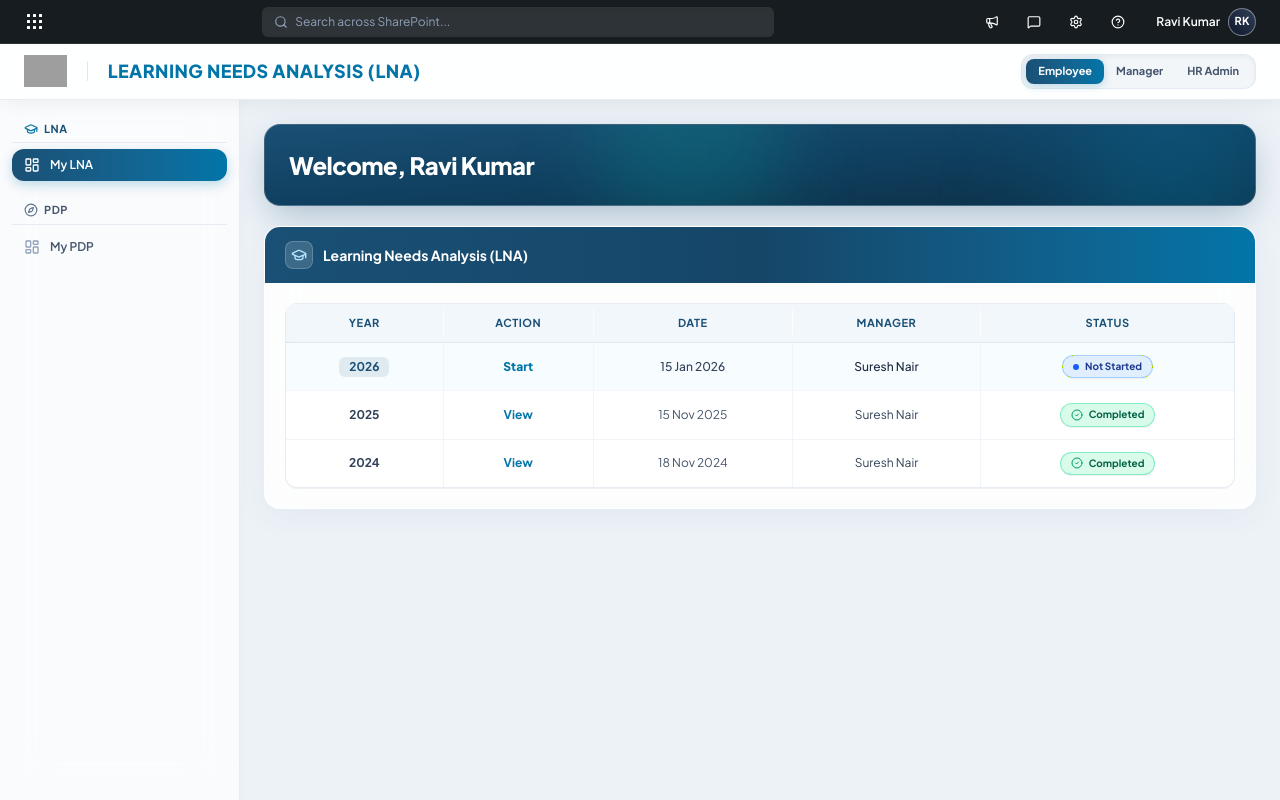
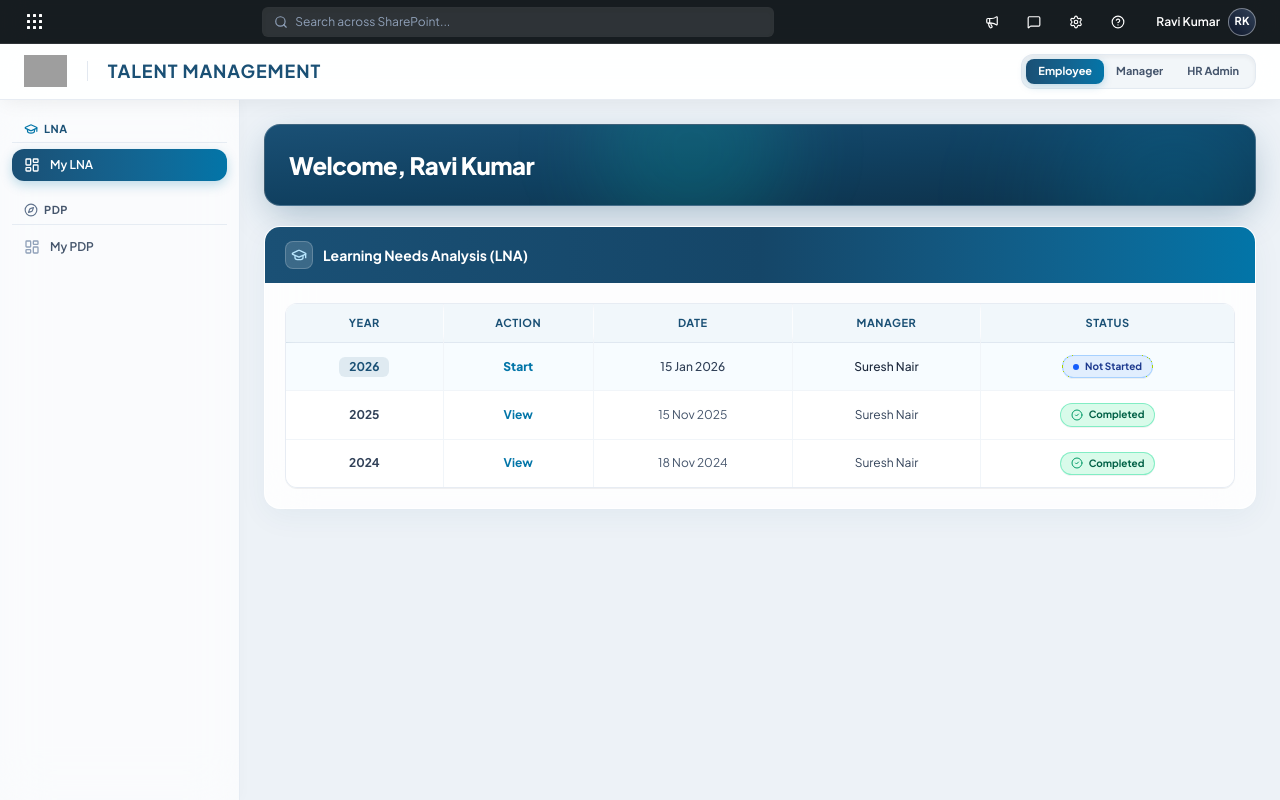
Before and after one commit to venkattechnorucs-oss/LNA, a React (Vite) app: page / in a window 1280 px wide. Built offline with nearby package versions, Linux system fonts and the light colour scheme; grey boxes are pictures that could not be loaded.

Commit message:
refactor: rename site title to TALENT MANAGEMENT
Update the site header branding from "LEARNING NEEDS ANALYSIS (LNA)" to "TALENT MANAGEMENT" and adjust styling for better visual consistency.

```diff
--- a/src/components/GansHeader.tsx
+++ b/src/components/GansHeader.tsx
@@ -298,10 +298,10 @@ export const GansHeader: React.FC<GansHeaderProps> = ({
       </div>
 
       {/* =========================================================================
-          TIER 2: SITE HEADER BAR (GANS Logo on Left + LEARNING NEEDS ANALYSIS)
+          TIER 2: SITE HEADER BAR (GANS Logo on Left + TALENT MANAGEMENT)
           ========================================================================= */}
       <div className="bg-white/95 backdrop-blur-xl border-b border-slate-200/80 px-4 sm:px-6 py-2.5 flex items-center justify-between transition-all">
-        {/* Left: GANS Logo + LEARNING NEEDS ANALYSIS Title */}
+        {/* Left: GANS Logo + TALENT MANAGEMENT Title */}
         <div className="flex items-center gap-3 sm:gap-5">
           {/* GANS Company Logo */}
           <div className="flex items-center shrink-0">
@@ -315,10 +315,10 @@ export const GansHeader: React.FC<GansHeaderProps> = ({
 
           <div className="h-5 w-[1px] bg-slate-200" />
 
-          {/* LEARNING NEEDS ANALYSIS Title */}
+          {/* TALENT MANAGEMENT Title */}
           <div className="flex items-center">
-            <h1 className="text-sm sm:text-base md:text-lg font-black tracking-wide text-[#0275a8] uppercase select-none">
-              LEARNING NEEDS ANALYSIS (LNA)
+            <h1 className="text-sm sm:text-base md:text-lg font-bold tracking-wider text-[#1a5075] uppercase select-none font-sans">
+              TALENT MANAGEMENT
             </h1>
           </div>
         </div>
```
